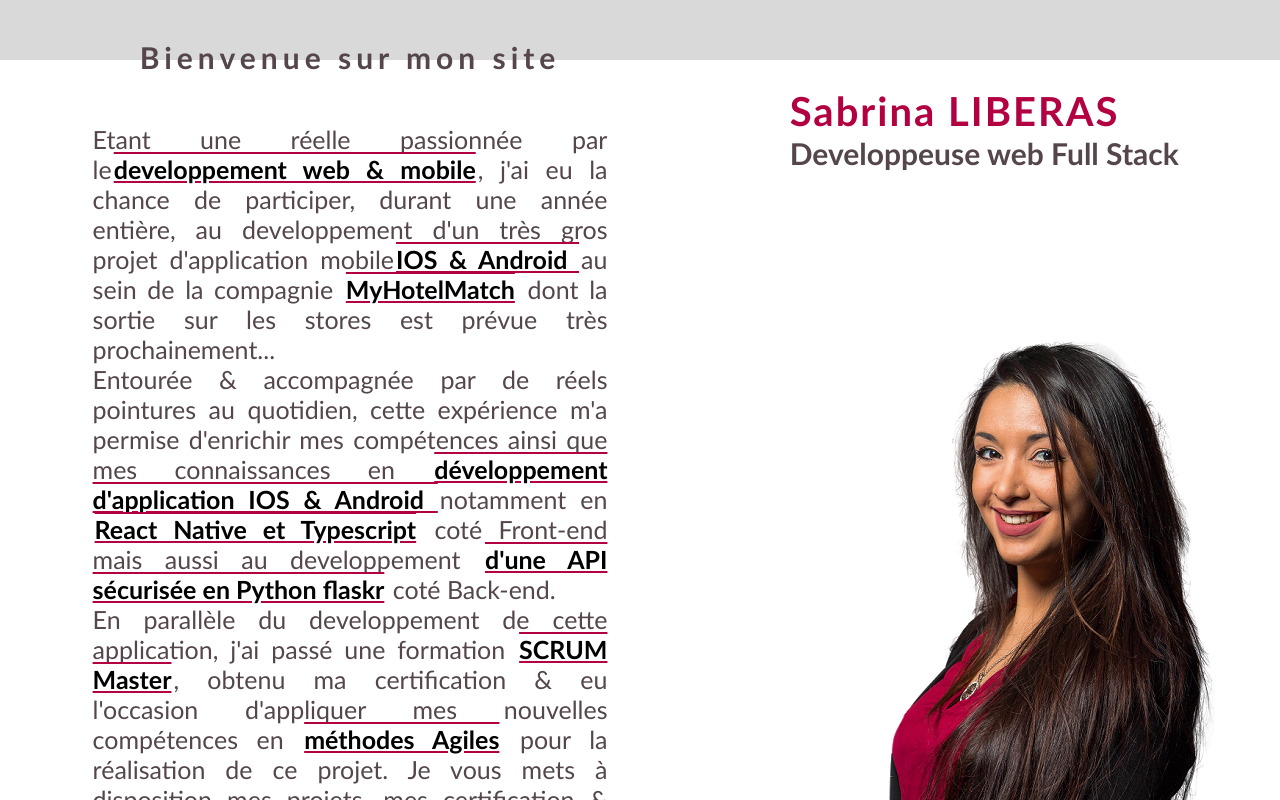
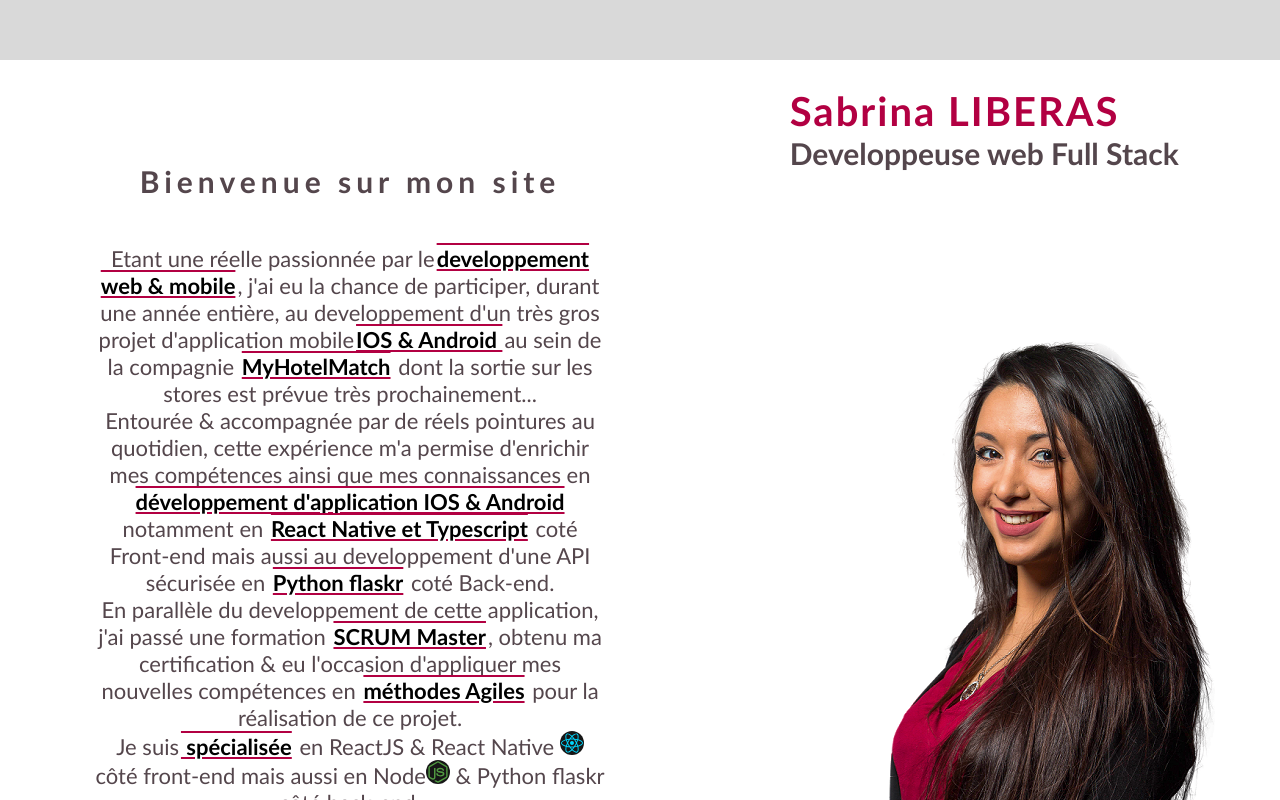
Before and after one commit to SLiberas06/Portfolio, a React (Vite) app: page / in a window 1280 px wide. Shown: the part 180-980 px from the top of the page. Built offline with nearby package versions, Linux system fonts and the light colour scheme.

Commit message:
add new style to home texte

```diff
--- a/src/pages/Accueil/index.jsx
+++ b/src/pages/Accueil/index.jsx
@@ -75,28 +75,28 @@ const HomeSubtitle = styled.h2`
   }
 `
 const React = styled(FaReact)`
-  font-size: 25px;
+  font-size: 22px;
   border-radius: 50px;
   padding: 1px;
   background-color: ${Color.backgroundDark};
   color: #00d8ff;
 `
 const NodeJs = styled(FaNodeJs)`
-  font-size: 25px;
+  font-size: 22px;
   border-radius: 50px;
   padding: 1px;
   background-color: ${Color.backgroundDark};
   color: #509941;
 `
 const HomeTexte = styled.p`
-  font-size: 25px;
+  font-size: 22px;
   width: 100%;
   color: ${({ theme }) =>
     theme === 'light' ? Color.primaryLightText : Color.backgroundLight};
   @media (min-width: 992px) {
-    font-size: ${({ theme }) => (theme === 'light' ? `25px` : `20px`)};
+    font-size: ${({ theme }) => (theme === 'light' ? `22px` : `20px`)};
     width: 90%;
-    text-align: justify;
+    text-align: center;
   }
 `
 const TextTitle = styled.h2`
@@ -162,12 +162,11 @@ function Accueil() {
           cette expérience m'a permise d'enrichir mes compétences ainsi
           que mes connaissances en <Mark theme={theme}>développement d'application IOS & Android </Mark>
           notamment en <Mark theme={theme}>React Native et Typescript</Mark> coté Front-end
-          mais aussi au developpement <Mark theme={theme}>d'une API sécurisée en Python flaskr</Mark> coté Back-end.
+          mais aussi au developpement d'une API sécurisée en <Mark theme={theme}>Python flaskr</Mark> coté Back-end.
           <br />
           En parallèle du developpement de cette application, j'ai passé une formation  <Mark theme={theme}>SCRUM Master</Mark>,
           obtenu ma certification &
           eu l'occasion d'appliquer mes nouvelles compétences en <Mark theme={theme}>méthodes Agiles</Mark> pour la réalisation de ce projet.
-          Je vous mets à disposition mes projets, mes certification & mon CV.
             <br />
           Je suis<Mark theme={theme}> spécialisée</Mark> en ReactJS & React Native <React /> côté
           front-end mais aussi en Node
```
